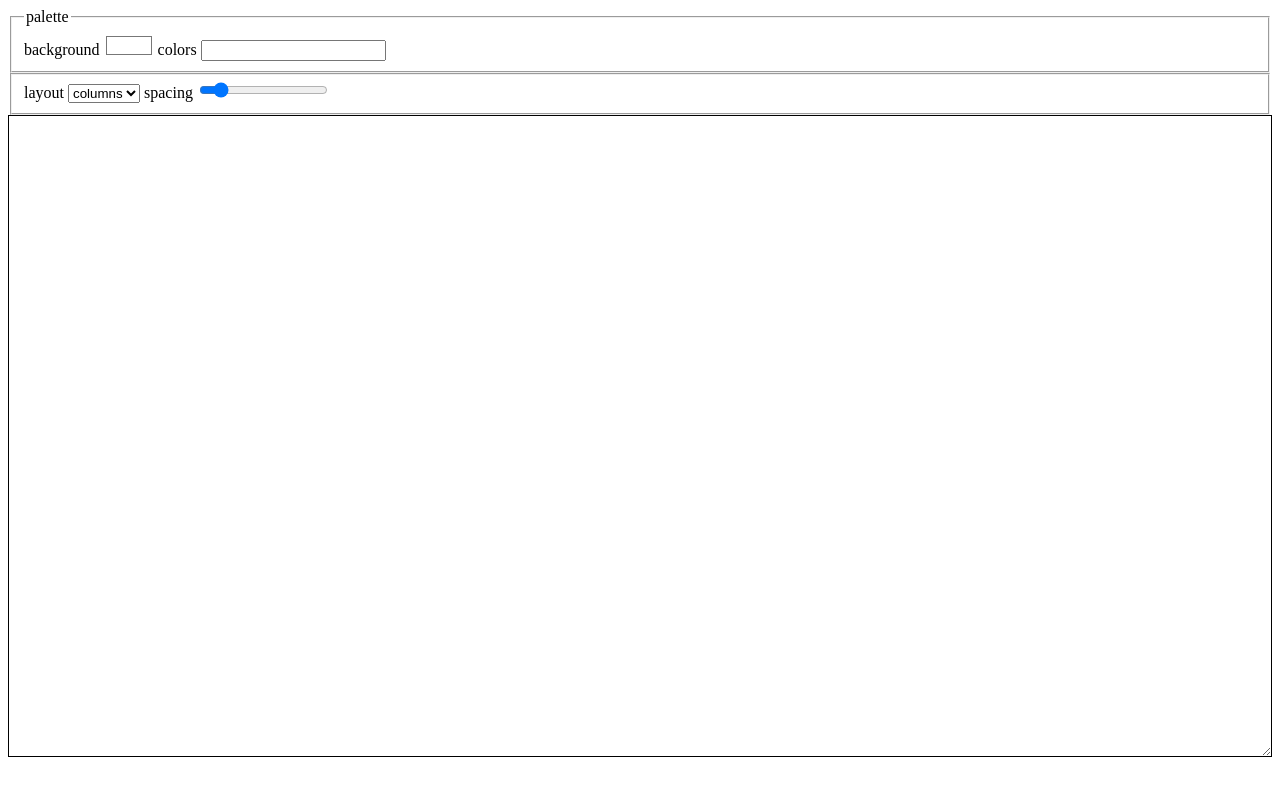
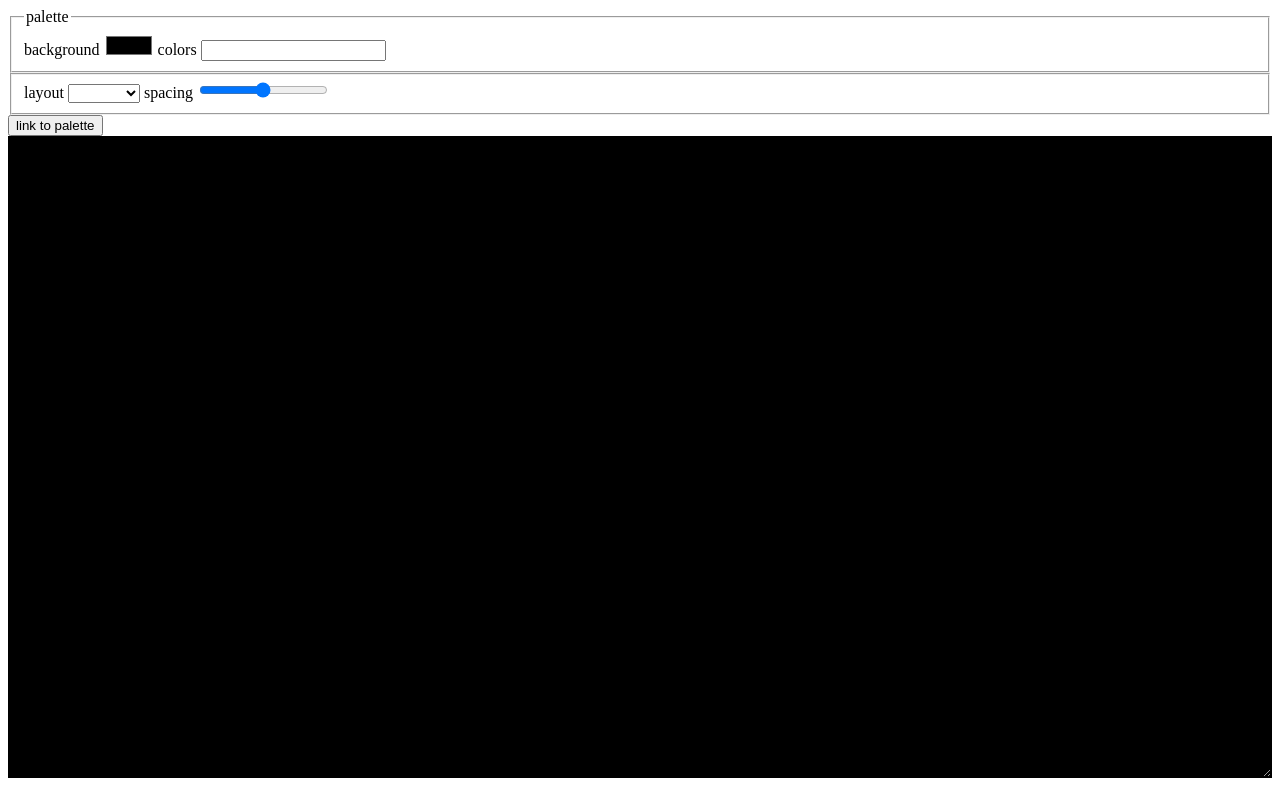
Before and after one commit to violet-periwinkle/color-palette-tester, a plain HTML site: page index.html in a window 1280 px wide. Drawn offline with Linux system fonts and the light colour scheme.

Commit message:
got URL parameters working (not neatly)

```diff
--- a/index.html
+++ b/index.html
@@ -14,7 +14,7 @@
             <label for="background-color">background</label>
             <input type="color" id="background-color" name="background-color" value="#ffffff">
             <label for="color-amount">colors</label>
-            <input type="number" min="0" id="color-amount" name="color-amount">
+            <input type="number" id="color-amount" name="color-amount">
             <div id="paintbox">
             </div>
         </fieldset>
@@ -25,12 +25,12 @@
                 <option>rows</option>
             </select>
             <label for="spacing">spacing</label>
-            <input type="range" id="spacing" name="spacing" min="0" max="2" step="0.125" value="0.25">
+            <input type="range" id="spacing" name="spacing" min="0" max="4" step="0.125" value="0.25">
         </fieldset>
+        <input type="submit" value="link to palette">
     </form>
     <div id="container">
     </div>
 </body>
 <script src="script.js"></script>
-
 </html>
--- a/script.js
+++ b/script.js
@@ -1,24 +1,34 @@
-const container = document.getElementById('container');
-const backgroundColor = document.getElementById('background-color');
-const paintbox = document.getElementById('paintbox');
-const layout = document.getElementById('layout');
-const spacing = document.getElementById('spacing');
-const numberOfColors = document.getElementById('color-amount');
-function colorPickHandler(e) {
+const container = document.getElementById('container');//display palette
+const backgroundColor = document.getElementById('background-color');//color picker for background
+const paintbox = document.getElementById('paintbox');//set of colors
+const layout = document.getElementById('layout');//select layout
+const spacing = document.getElementById('spacing');//distance between colors / width of background
+const numberOfColors = document.getElementById('color-amount');//how many colors
+numberOfColors.min = 0;
+function colorUpdate(colorElement){
     const swatchArr = Array.from(document.getElementsByClassName('swatch'));
     const paletteArr = Array.from(document.querySelectorAll('#paintbox input[type=color]'));
-    swatchArr[paletteArr.indexOf(e.target)].style.backgroundColor = e.target.value;
+    swatchArr[paletteArr.indexOf(colorElement)].style.backgroundColor = colorElement.value;
+}
+function colorPickHandler(e) {
+    colorUpdate(e.target);
 };
 function sizePickHandler(e) {
     const swatchArr = Array.from(document.getElementsByClassName('swatch'));
     const numArr = Array.from(document.querySelectorAll('#paintbox input[type=number]'));
     swatchArr[numArr.indexOf(e.target)].style.flexGrow = e.target.value;
 };
-backgroundColor.addEventListener('change', (e) => {
-    container.style.backgroundColor = e.target.value;
-});
-layout.addEventListener('change', (e) => {
-    switch (e.target.value) {
+function spacingHandler(){
+    const swatches = document.getElementsByClassName('swatch');
+    for (let i = 0; i < swatches.length; i++) {
+        swatches[i].style.margin = `${spacing.value}rem`;
+    }
+};
+function backgroundColorHandler(){
+    container.style.backgroundColor = backgroundColor.value;
+};
+function layoutHandler(){
+    switch (layout.value) {
         case 'columns':
             container.style.flexDirection = 'row';
             break;
@@ -26,15 +36,8 @@ layout.addEventListener('change', (e) => {
             container.style.flexDirection = 'column';
             break;
     }
-})
-spacing.addEventListener('click', (e) => {
-    const swatches = document.getElementsByClassName('swatch');
-    for (let i = 0; i < swatches.length; i++) {
-        swatches[i].style.margin = `${e.target.value}rem`;
-    }
-
-})
-numberOfColors.addEventListener('change', (e) => {
+};
+function colorNumberHandler(){
     while(document.querySelectorAll('.swatch').length > numberOfColors.value){
         document.getElementById('container').removeChild(document.getElementById('container').lastElementChild);
         document.getElementById('paintbox').removeChild(document.getElementById('paintbox').lastElementChild);
@@ -44,6 +47,7 @@ numberOfColors.addEventListener('change', (e) => {
         const newColorPicker = document.createElement('input');
         newColorPicker.type = 'color';
         newColorPicker.value = '#a0a0a0';
+        newColorPicker.name = 'color-picker'
         const newSwatch = document.createElement('div');
         newSwatch.classList = 'swatch';
         newSwatch.style.margin = `${spacing.value}rem`;
@@ -52,10 +56,28 @@ numberOfColors.addEventListener('change', (e) => {
         paintbox.appendChild(newColorPicker);
         paintbox.appendChild(newSizePicker);
         container.appendChild(newSwatch);
+        //colorUpdate(newColorPicker);
         newColorPicker.addEventListener('change', colorPickHandler);
         newSizePicker.addEventListener('change', sizePickHandler);
 
-    }
+    }}
+backgroundColor.addEventListener('change', backgroundColorHandler);
+layout.addEventListener('change', layoutHandler)
+spacing.addEventListener('click', spacingHandler)
+numberOfColors.addEventListener('change', colorNumberHandler);
 
+const URLPalette = new URLSearchParams(location.search);
+backgroundColor.value = URLPalette.get('background-color');
+backgroundColorHandler();
+numberOfColors.value = URLPalette.get('color-amount');
+colorNumberHandler();
+for (let i = 0; i < document.querySelectorAll('#paintbox input[type=color]').length; i ++){
+    document.querySelectorAll('#paintbox input[type=color]')[i].value = URLPalette.getAll('color-picker')[i];
 }
-)
+for (el of Array.from(document.querySelectorAll('#paintbox input[type=color]'))){
+    colorUpdate(el);
+}
+layout.value = URLPalette.get('layout');
+layoutHandler();
+spacing.value = URLPalette.get('spacing');
+spacingHandler();
```
